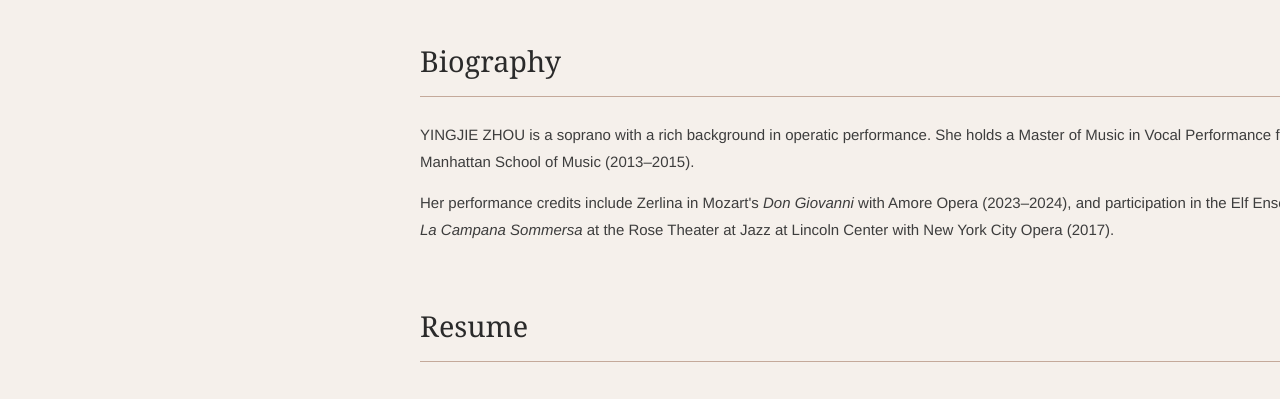
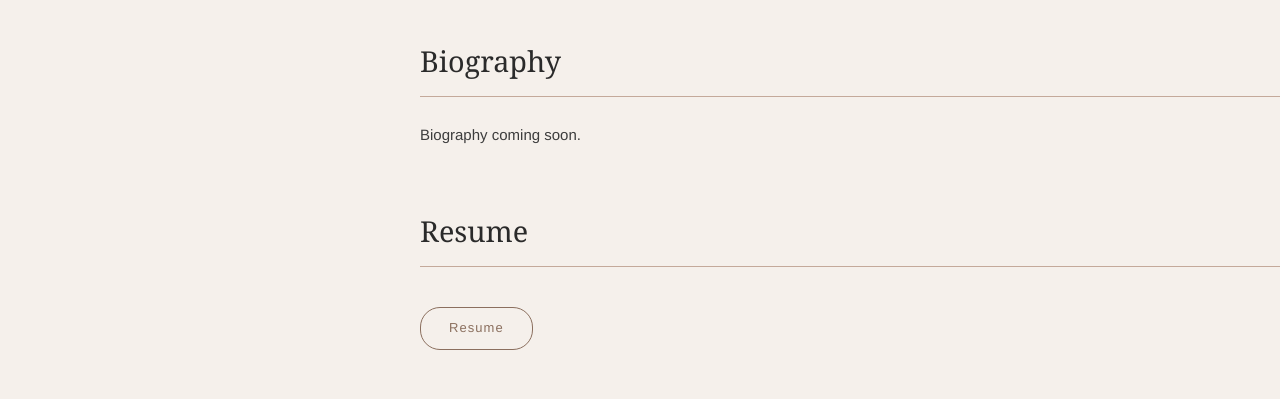
Before and after one commit to jingweiwu26/Soprano_Yingjie, a plain HTML site: page index.html in a window 1280 px wide. Shown: the part 1700-2099 px from the top of the page. Drawn offline with Linux system fonts and the light colour scheme.

Commit message:
Set biography as placeholder

```diff
--- a/index.html
+++ b/index.html
@@ -145,8 +145,7 @@
         <section id="biography">
           <h2>Biography</h2>
           <div class="bio-text">
-            <p>YINGJIE ZHOU is a soprano with a rich background in operatic performance. She holds a Master of Music in Vocal Performance from the Manhattan School of Music (2013–2015).</p>
-            <p>Her performance credits include Zerlina in Mozart's <em>Don Giovanni</em> with Amore Opera (2023–2024), and participation in the Elf Ensemble for <em>La Campana Sommersa</em> at the Rose Theater at Jazz at Lincoln Center with New York City Opera (2017).</p>
+            <p>Biography coming soon.</p>
           </div>
         </section>
 
```
